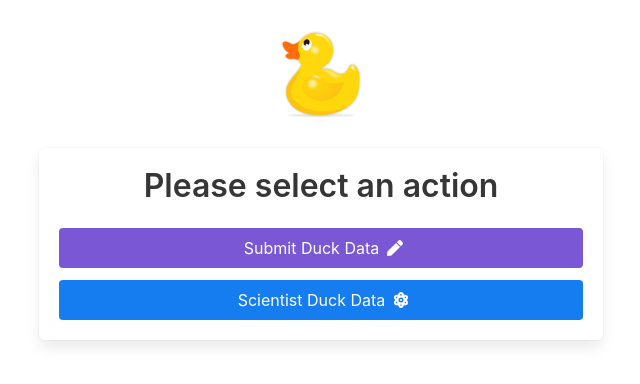
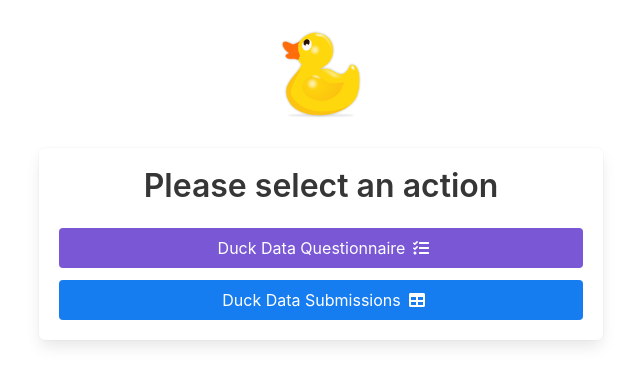
Before and after one commit to Sarthakrakhra/FreshDucksFrontend, a Vue app: page / in a window 1280 px wide. Shown: the top 384 px of the page, without its empty margins (319-959 px from the left). Built offline with nearby package versions, Linux system fonts and the light colour scheme; no server answers.

Commit message:
renaming buttons

```diff
--- a/src/views/Home.vue
+++ b/src/views/Home.vue
@@ -9,21 +9,21 @@
             tag="router-link"
             type="is-primary"
             class="mb-3"
-            icon-right="pen"
+            icon-right="tasks"
             icon-pack="fas"
             expanded
           >
-            Submit Duck Data
+            Duck Data Questionnaire
           </b-button>
           <b-button
             to="/scientist"
             tag="router-link"
             type="is-info"
             expanded
-            icon-right="atom"
+            icon-right="table"
             icon-pack="fas"
           >
-            Scientist Duck Data
+            Duck Data Submissions
           </b-button>
         </div>
       </div>
```
